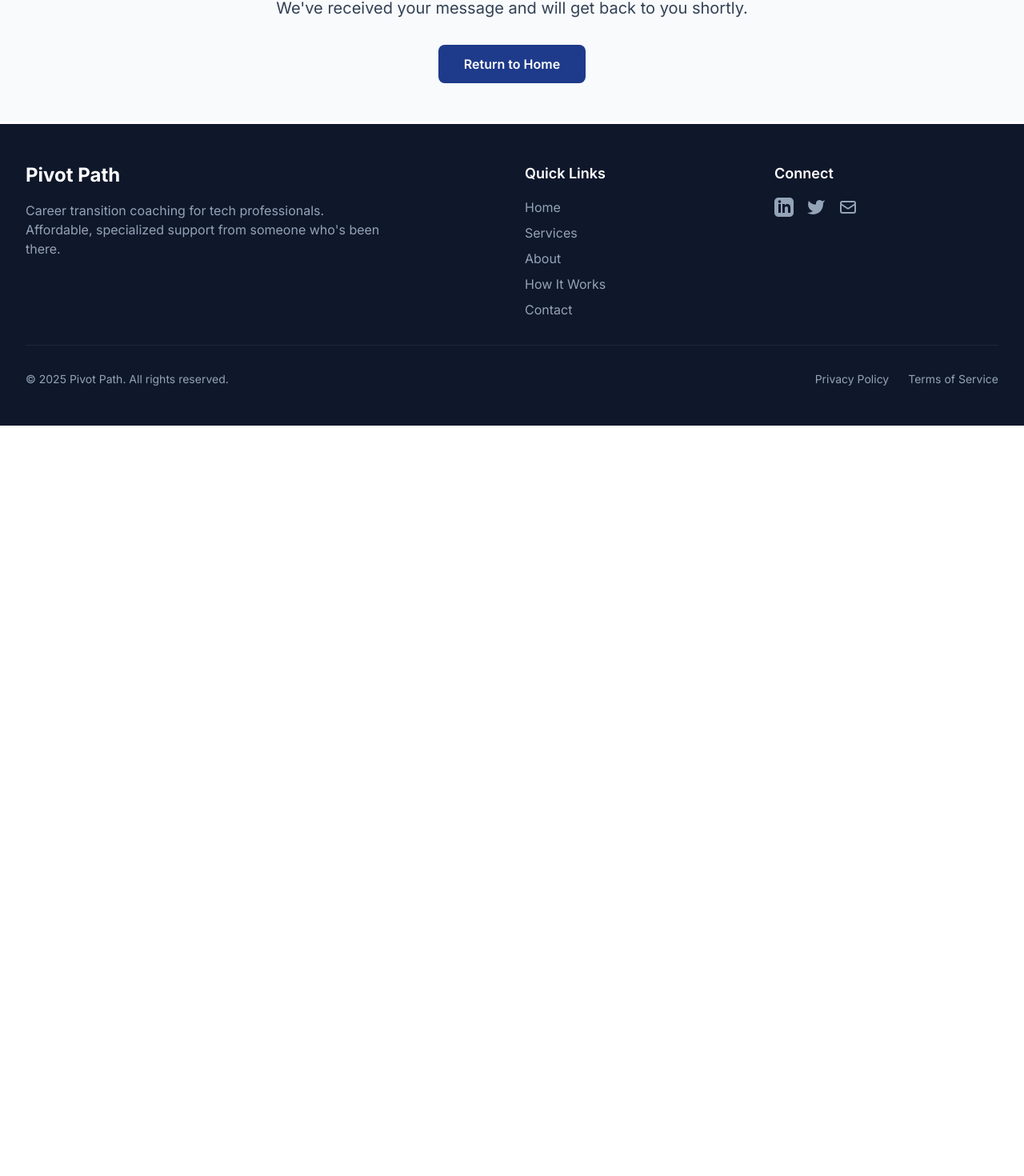
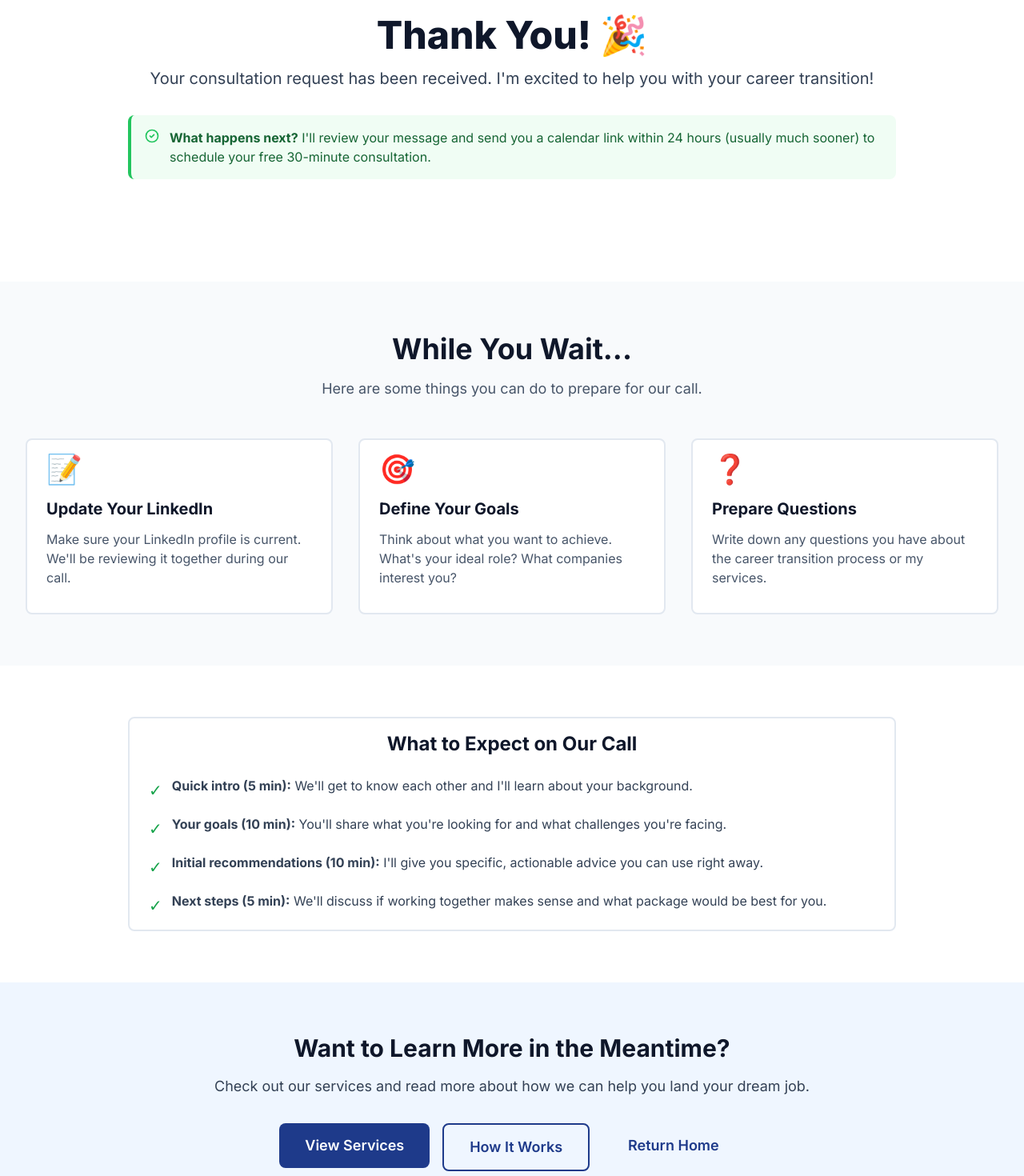
Before and after one commit to Carson0350/pivot-path-mvp, a React (Vite) app: page /thank-you in a window 1280 px wide. Shown: the part 268-1738 px from the top of the page at 80% size. Before the commit the page ends 800 px from the top, so only its background shows below. Built offline with nearby package versions, Linux system fonts and the light colour scheme.

Commit message:
Story 3.7: Build Thank You Page - Success message, preparation tips, call agenda, and navigation links

```diff
--- a/src/pages/ThankYou.jsx
+++ b/src/pages/ThankYou.jsx
@@ -1,11 +1,22 @@
+import { Link } from 'react-router-dom';
+import Section from '../components/ui/Section';
+import Container from '../components/ui/Container';
+import Button from '../components/ui/Button';
+import Card from '../components/ui/Card';
+import Alert from '../components/ui/Alert';
+
 function ThankYou() {
   return (
-    <div className="bg-slate-50 py-12">
-      <div className="max-w-7xl mx-auto px-4 sm:px-6 lg:px-8">
+    <>
+      {/* Success Section */}
+      <Section background="white" spacing="xl">
+        <Container maxWidth="md" centerContent>
           <div className="text-center">
-          <div className="mb-6">
+            {/* Success Icon */}
+            <div className="mb-8">
+              <div className="mx-auto w-24 h-24 bg-green-100 rounded-full flex items-center justify-center">
                 <svg
-              className="mx-auto h-16 w-16 text-green-500"
+                  className="h-16 w-16 text-green-600"
                   fill="none"
                   viewBox="0 0 24 24"
                   stroke="currentColor"
@@ -18,21 +29,148 @@ function ThankYou() {
                   />
                 </svg>
               </div>
+            </div>
+
             <h1 className="text-4xl md:text-5xl font-extrabold text-slate-900 mb-4">
-            Thank You!
+              Thank You! 🎉
             </h1>
-          <p className="text-xl text-slate-700 max-w-2xl mx-auto mb-8">
-            We&apos;ve received your message and will get back to you shortly.
+            <p className="text-xl text-slate-700 mb-8">
+              Your consultation request has been received. I'm excited to help you with your career
+              transition!
             </p>
-          <a
-            href="/"
-            className="inline-block bg-blue-900 text-white px-8 py-3 rounded-lg font-semibold hover:bg-blue-800 transition-colors"
-          >
-            Return to Home
-          </a>
+
+            <Alert variant="success" className="text-left mb-8">
+              <strong>What happens next?</strong> I'll review your message and send you a calendar
+              link within 24 hours (usually much sooner) to schedule your free 30-minute
+              consultation.
+            </Alert>
+          </div>
+        </Container>
+      </Section>
+
+      {/* Next Steps */}
+      <Section background="gray" spacing="lg">
+        <Container maxWidth="lg" centerContent>
+          <div className="text-center mb-12">
+            <h2 className="text-3xl md:text-4xl font-bold text-slate-900 mb-4">
+              While You Wait...
+            </h2>
+            <p className="text-lg text-slate-600 max-w-2xl mx-auto">
+              Here are some things you can do to prepare for our call.
+            </p>
+          </div>
+
+          <div className="grid grid-cols-1 md:grid-cols-3 gap-8">
+            <Card variant="bordered">
+              <Card.Body>
+                <div className="text-4xl mb-4">📝</div>
+                <h3 className="text-xl font-bold text-slate-900 mb-3">Update Your LinkedIn</h3>
+                <p className="text-slate-600 mb-4">
+                  Make sure your LinkedIn profile is current. We'll be reviewing it together during
+                  our call.
+                </p>
+              </Card.Body>
+            </Card>
+
+            <Card variant="bordered">
+              <Card.Body>
+                <div className="text-4xl mb-4">🎯</div>
+                <h3 className="text-xl font-bold text-slate-900 mb-3">Define Your Goals</h3>
+                <p className="text-slate-600 mb-4">
+                  Think about what you want to achieve. What's your ideal role? What companies
+                  interest you?
+                </p>
+              </Card.Body>
+            </Card>
+
+            <Card variant="bordered">
+              <Card.Body>
+                <div className="text-4xl mb-4">❓</div>
+                <h3 className="text-xl font-bold text-slate-900 mb-3">Prepare Questions</h3>
+                <p className="text-slate-600 mb-4">
+                  Write down any questions you have about the career transition process or my
+                  services.
+                </p>
+              </Card.Body>
+            </Card>
+          </div>
+        </Container>
+      </Section>
+
+      {/* What to Expect */}
+      <Section background="white" spacing="lg">
+        <Container maxWidth="md" centerContent>
+          <Card variant="bordered">
+            <Card.Body>
+              <h2 className="text-2xl font-bold text-slate-900 mb-6 text-center">
+                What to Expect on Our Call
+              </h2>
+              <ul className="space-y-4 text-slate-700">
+                <li className="flex items-start">
+                  <span className="text-green-600 mr-3 mt-1 text-xl">✓</span>
+                  <div>
+                    <strong>Quick intro (5 min):</strong> We'll get to know each other and I'll learn
+                    about your background.
+                  </div>
+                </li>
+                <li className="flex items-start">
+                  <span className="text-green-600 mr-3 mt-1 text-xl">✓</span>
+                  <div>
+                    <strong>Your goals (10 min):</strong> You'll share what you're looking for and
+                    what challenges you're facing.
+                  </div>
+                </li>
+                <li className="flex items-start">
+                  <span className="text-green-600 mr-3 mt-1 text-xl">✓</span>
+                  <div>
+                    <strong>Initial recommendations (10 min):</strong> I'll give you specific,
+                    actionable advice you can use right away.
+                  </div>
+                </li>
+                <li className="flex items-start">
+                  <span className="text-green-600 mr-3 mt-1 text-xl">✓</span>
+                  <div>
+                    <strong>Next steps (5 min):</strong> We'll discuss if working together makes sense
+                    and what package would be best for you.
+                  </div>
+                </li>
+              </ul>
+            </Card.Body>
+          </Card>
+        </Container>
+      </Section>
+
+      {/* CTA Section */}
+      <Section background="blue" spacing="lg">
+        <Container maxWidth="md" centerContent>
+          <div className="text-center">
+            <h2 className="text-3xl font-bold text-slate-900 mb-4">
+              Want to Learn More in the Meantime?
+            </h2>
+            <p className="text-lg text-slate-700 mb-8">
+              Check out our services and read more about how we can help you land your dream job.
+            </p>
+            <div className="flex flex-col sm:flex-row gap-4 justify-center">
+              <Link to="/services">
+                <Button variant="primary" size="lg">
+                  View Services
+                </Button>
+              </Link>
+              <Link to="/how-it-works">
+                <Button variant="outline" size="lg">
+                  How It Works
+                </Button>
+              </Link>
+              <Link to="/">
+                <Button variant="ghost" size="lg">
+                  Return Home
+                </Button>
+              </Link>
             </div>
           </div>
-    </div>
+        </Container>
+      </Section>
+    </>
   );
 }
 
```
Lines whose indentation alone changed are shown as unchanged.
